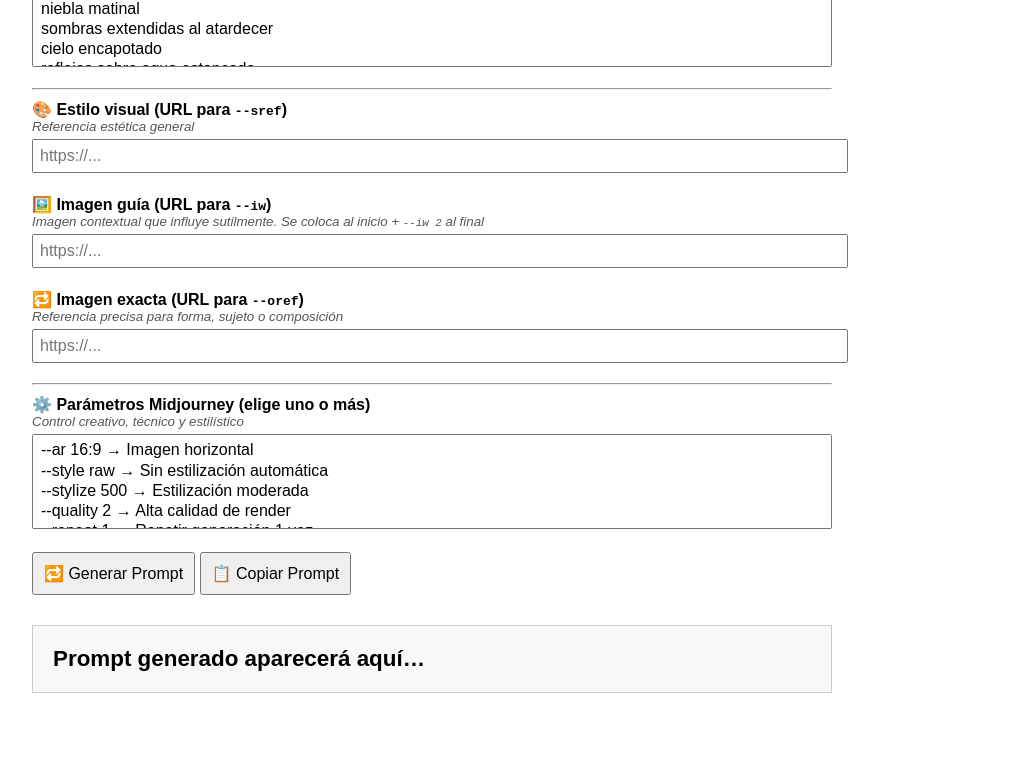
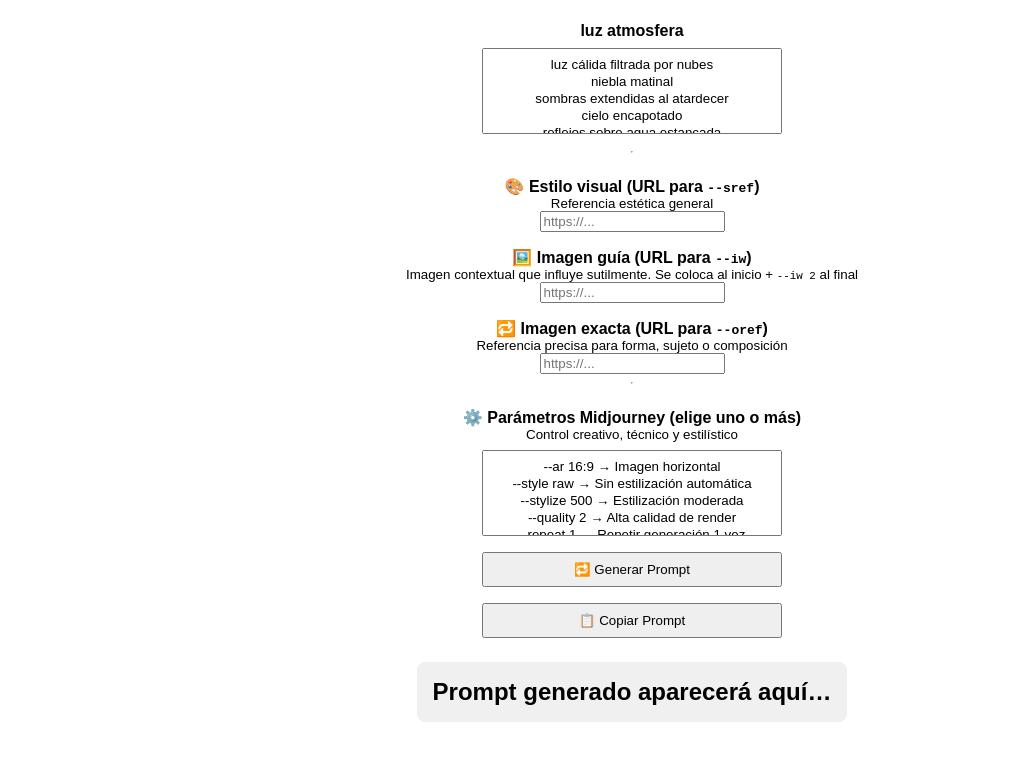
Before and after one commit to mercedeslanda/Prompt_Builder, a plain HTML site: page index.html in a window 1280 px wide. Shown: the part 1672-2454 px from the top of the page, without its empty margins (8-1021 px from the left). Before the commit the page ends 2405 px from the top, so only its background shows below. Drawn offline with Linux system fonts and the light colour scheme.

Commit message:
Update index.html

```diff
--- a/index.html
+++ b/index.html
@@ -4,13 +4,38 @@
   <meta charset="UTF-8">
   <title>Generador de Prompts Urbanalítica</title>
   <style>
-    body { font-family: sans-serif; margin: 40px; max-width: 800px; }
-    select, input[type="url"] { width: 100%; margin-bottom: 12px; padding: 6px; font-size: 1rem; }
-    button { margin-top: 10px; padding: 10px; font-size: 1rem; cursor: pointer; }
-    h2#output { margin-top: 30px; font-weight: bold; background: #f8f8f8; padding: 20px; border: 1px solid #ccc; font-size: 1.4rem; word-break: break-word; }
-    label { font-weight: bold; display: block; margin-top: 10px; }
-    small { display: block; margin-bottom: 5px; color: #555; font-style: italic; }
+    body {
+      font-family: sans-serif;
+      padding: 2rem;
+      display: flex;
+      flex-direction: column;
+      align-items: center;      /* Centra horizontalmente */
+      justify-content: center;  /* Centra verticalmente si hay altura suficiente */
+      text-align: center;       /* Centra el texto */
+    }
+
+    select, button {
+      margin: 0.5rem 0;
+      padding: 0.5rem;
+      width: 300px;
+      text-align: center;
+    }
+
+    #output {
+      margin-top: 1rem;
+      background: #f0f0f0;
+      padding: 1rem;
+      border-radius: 8px;
+      width: fit-content;
+    }
+
+    label {
+      margin-top: 1rem;
+      font-weight: bold;
+      display: block;
+    }
   </style>
+
 </head>
 <body>
 
```
